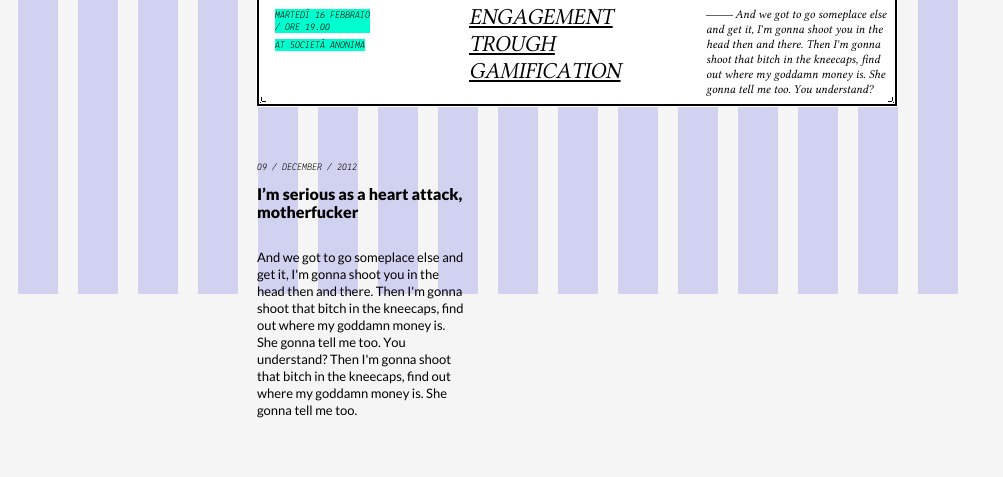
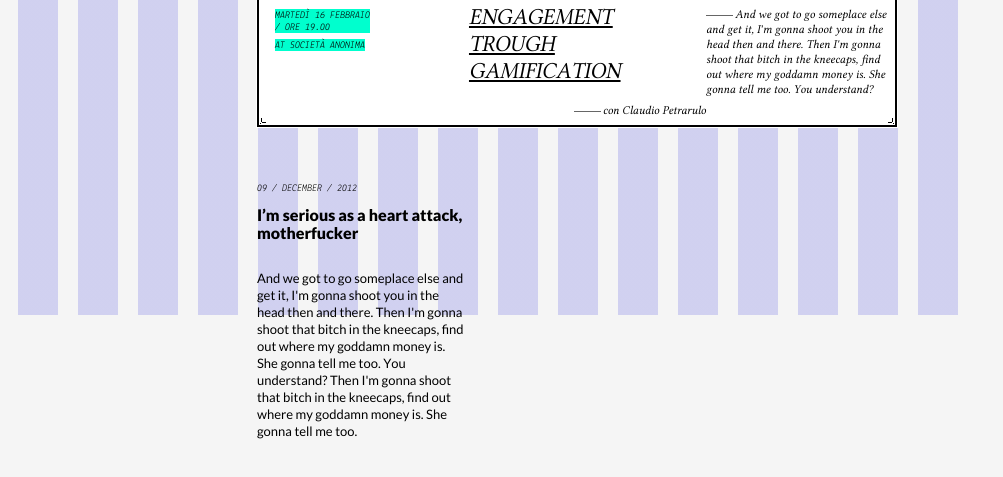
Before and after one commit to gabrielemarchi/prototype_arcadia, a plain HTML site: page next.html in a window 1280 px wide. Shown: the part 51-528 px from the top of the page, without its empty margins (0-1003 px from the left). Drawn offline with Linux system fonts and the light colour scheme.

Commit message:
edit next

```diff
--- a/next.html
+++ b/next.html
@@ -36,7 +36,7 @@
 	 / ore 19.00 <br /> </span> <span class="luogo-next">at società anonima</span><br />
 	 <span class="intro"><div class="barra-text"></div>And we got to go someplace else and get it, I'm gonna shoot you in the head then and there. Then I'm gonna shoot that bitch in the kneecaps, find out where my goddamn money is. She gonna tell me too. You understand?
 	</span> <br />
-<!--	 <span class="intro2"><div class="barra-text"></div>con Claudio Petrarulo</span>-->
+	  <span class="intro2"><div class="barra-text"></div>con Claudio Petrarulo</span>
 	  <div class="corner-down"></div>
    </div>
 
--- a/sass/partials/next.scss
+++ b/sass/partials/next.scss
@@ -88,6 +88,17 @@ float: right;
 text-indent: 2px;
 }
 
+.intro2{
+font-family: "libertine italic";
+font-size: 12px;
+line-height: 15px;
+font-weight: normal;
+position: relative;
+float: right;
+text-indent: 2px;
+margin-top: 78px;
+}
+
 .barra-text{
 background: url('../images/barra_text.png') no-repeat top left;
 width: 27px;
```
Also changed, not shown: compass_app_log.txt, css/partials/next.css, css/screen.css.
